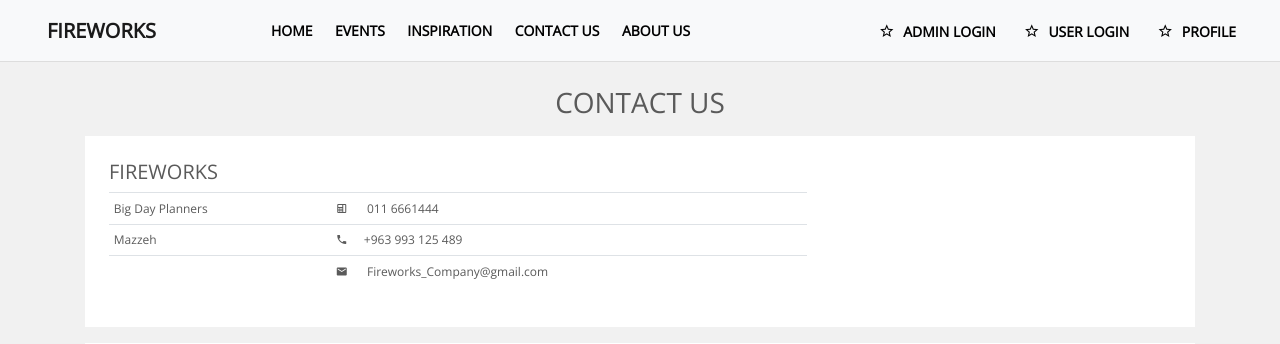
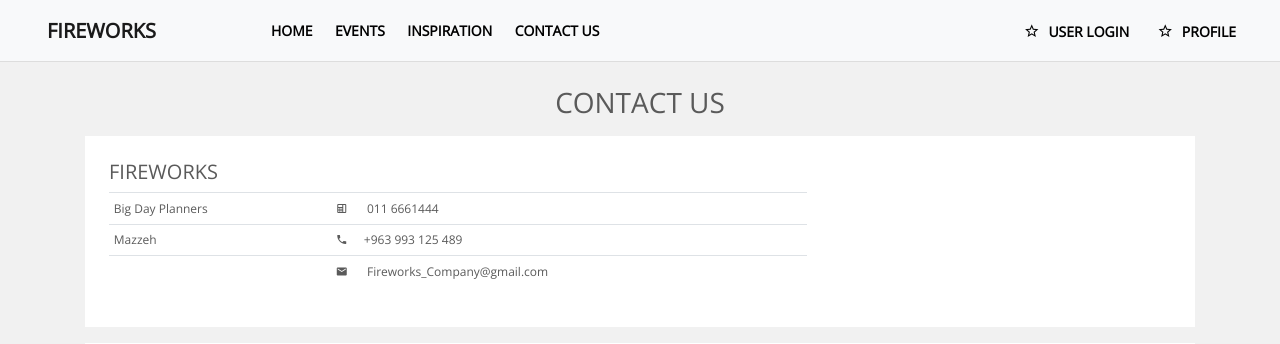
Before and after one commit to diditu3/eps, a PHP site: page /contact.php in a window 1280 px wide. Shown: the top 344 px of the page. Run offline with PHP 8.4, Linux system fonts and the light colour scheme; some libraries are stand-ins or nearby versions.

Commit message:
Update nav.php

```diff
--- a/include/nav.php
+++ b/include/nav.php
@@ -23,17 +23,15 @@
                 <li class="nav-item">
                     <a class="nav-link" href="contact.php">Contact us</a>
                 </li>
-                <li class="nav-item">
-                    <a class="nav-link" href="supp.php">About us</a>
-                </li>
+
             </ul>
             <div class="form-inline mr-2">
                 <!-- <a class="mr-2" href="submit">
                     <i class="mdi mdi-star-outline" id="review" aria-hidden="true"></i> Write a review</a> -->
 <!--                <a class="btn btn-sm my-2 my-sm-0" href="login.php" data-toggle="modal" data-target="#loginModal">-->
-                <a class="btn btn-sm my-2 my-sm-0" href="admin/login.php"><i class="mdi mdi-star-outline" id="review" aria-hidden="true"></i>
+                <!--<a class="btn btn-sm my-2 my-sm-0" href="admin/login.php"><i class="mdi mdi-star-outline" id="review" aria-hidden="true"></i>
                     Admin Login
-                </a>
+                </a>-->
                 <a class="btn btn-sm my-2 my-sm-0" href="loginn.php"><i class="mdi mdi-star-outline" id="review" aria-hidden="true"></i>
                     USER Login
                 </a>
```
